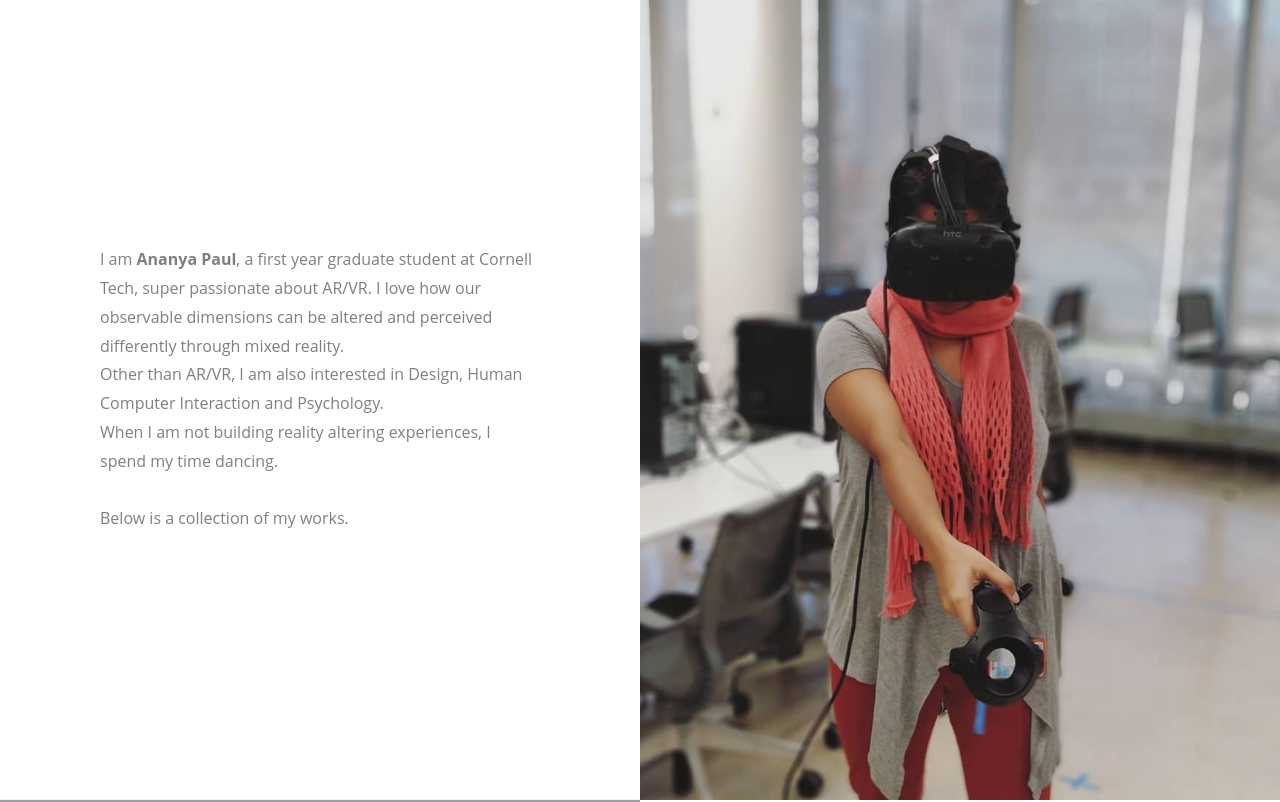
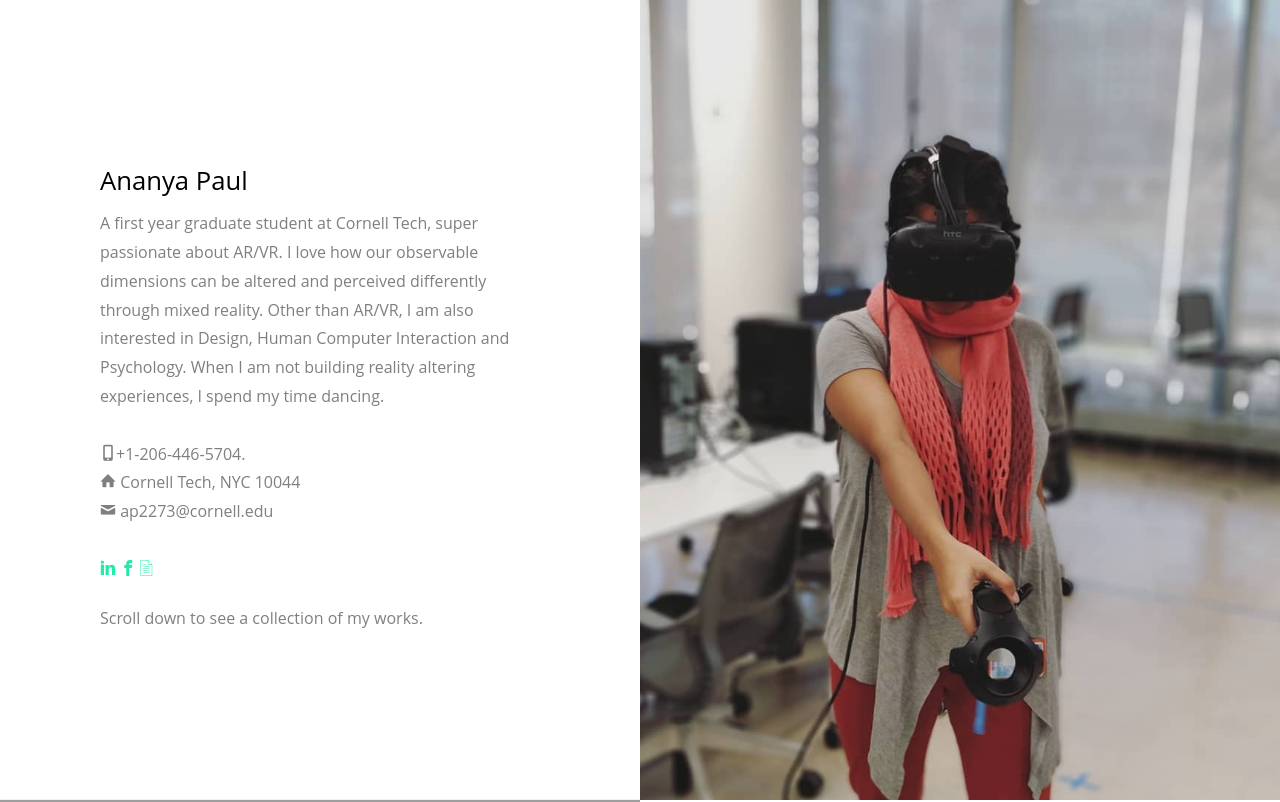
Before and after one commit to manification10/portfolio, a website: page index.html in a window 1280 px wide. Shown: the top 802 px of the page. Drawn offline with Linux system fonts and the light colour scheme; grey boxes are pictures that could not be loaded; files whose address does not match are found by name.

Commit message:
about me updated with social links

```diff
--- a/index.html
+++ b/index.html
@@ -62,8 +62,21 @@
       <div class="probootstrap-image probootstrap-animate" data-animate-effect="fadeIn" style="background-image: url(img/meVive.jpg)"></div>
       <div class="probootstrap-text">
         <div class="probootstrap-inner probootstrap-animate">
-          <p>I am <b>Ananya Paul</b>, a first year graduate student at Cornell Tech, super passionate about AR/VR. I love how our observable dimensions can be altered and perceived differently through mixed reality. <br/>Other than AR/VR, I am also interested in Design, Human Computer Interaction and Psychology.
-          <br/>When I am not building reality altering experiences, I spend my time dancing. <br/><br/>Below is a collection of my works.</p>
+
+          <p><h1>Ananya Paul</h1> A first year graduate student at Cornell Tech, super passionate about AR/VR. I love how our observable dimensions can be altered and perceived differently through mixed reality. Other than AR/VR, I am also interested in Design, Human Computer Interaction and Psychology.
+          When I am not building reality altering experiences, I spend my time dancing. <br/><br/>
+          <div >
+              <p>
+                <i class="icon-mobile"></i>+1-206-446-5704.<br/>
+                <i class="icon-home"></i> Cornell Tech, NYC 10044<br/>
+                <i class="icon-mail"></i> ap2273@cornell.edu<br/>
+                <br />
+                <a href="https://www.linkedin.com/in/paulananya/"><i class="icon-linkedin"></i></a>
+                <a href="https://www.facebook.com/manification10"><i class="icon-facebook2"></i></a>
+                <a href="https://drive.google.com/uc?id=19Xz6TFDuhlMMYCzvSF5NnkvEmypb-NSU"><i class="icon-document2"></i></a>
+              </p>
+          </div>
+          Scroll down to see a collection of my works.</p>
           <!--
             <a href="tech_cooking_class.html" class="btn btn-primary">View Project</a></p>
           --><p>
```
